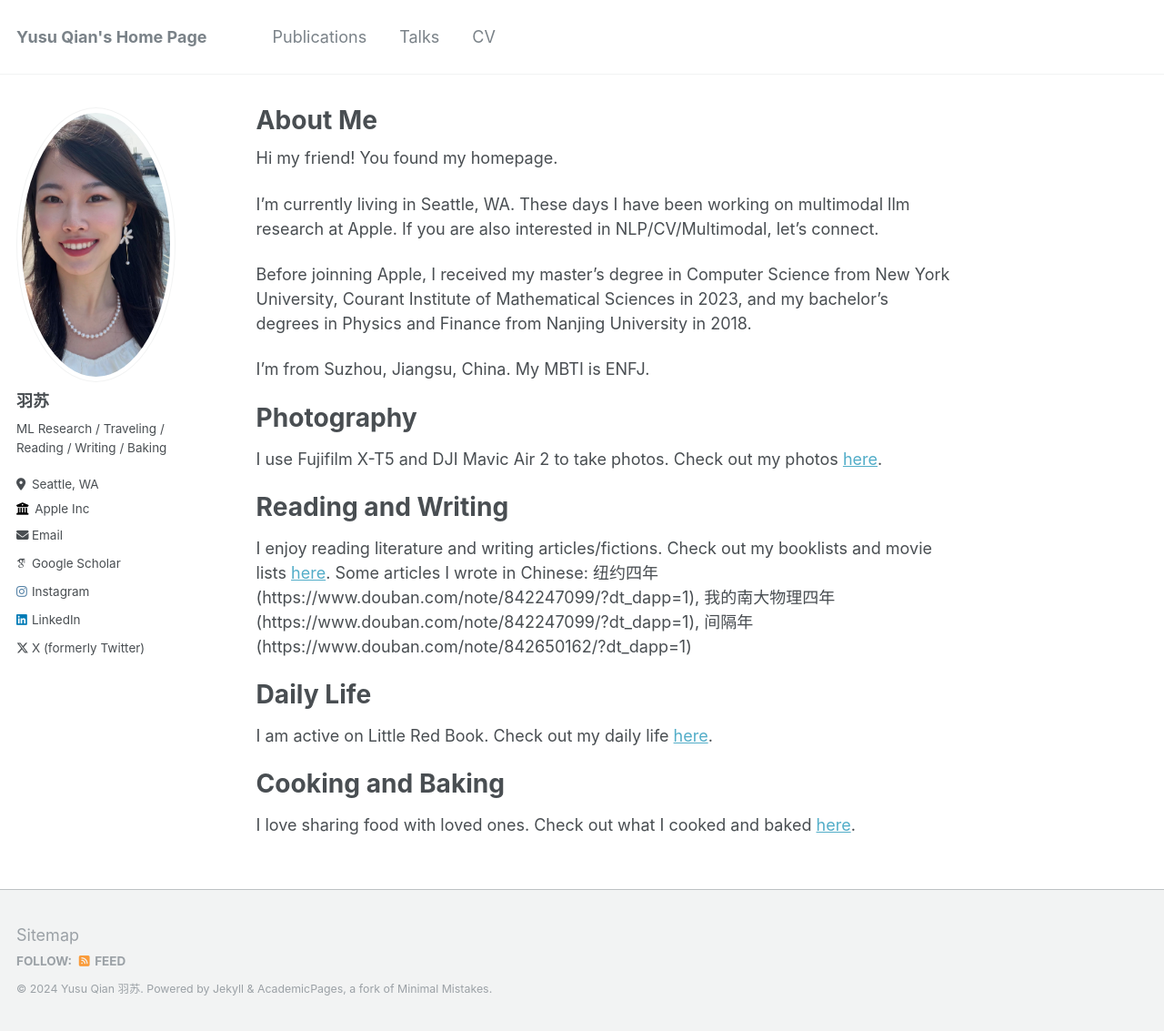
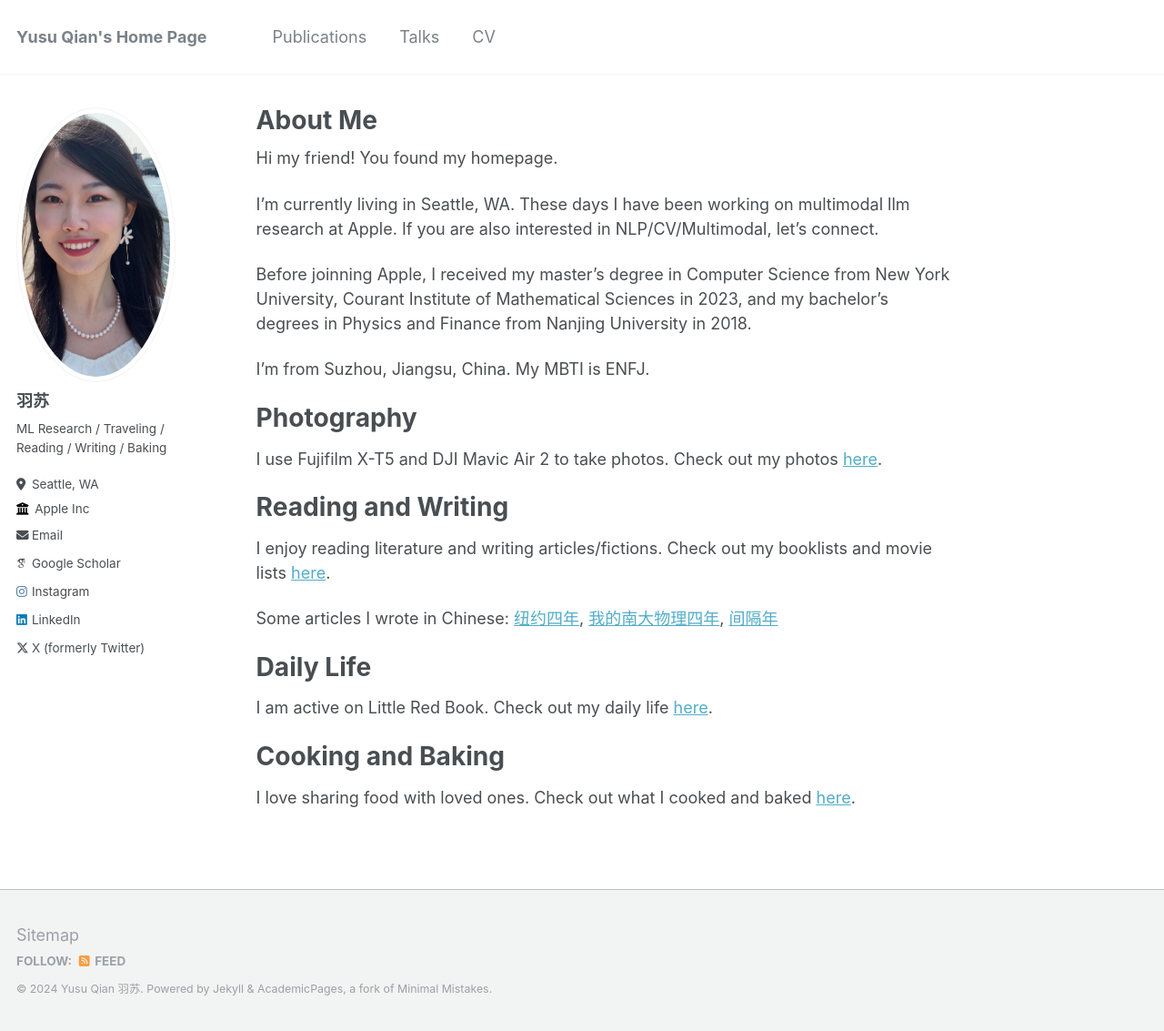
Before and after one commit to sueqian6/sueqian6.github.io, a Jekyll site: the page built from _pages/about.md, in a window 1280 px wide and 1133 px high. Shown: the whole window at 91% size. Built offline with Jekyll 4.4.1, drawn with Linux system fonts in a browser that asks for light colours; some web fonts are replaced.

Commit message:
Update about.md

```diff
--- a/_pages/about.md
+++ b/_pages/about.md
@@ -23,7 +23,8 @@ I use Fujifilm X-T5 and DJI Mavic Air 2 to take photos. Check out my photos [her
 Reading and Writing
 ======
 I enjoy reading literature and writing articles/fictions. Check out my booklists and movie lists [here](https://www.douban.com/people/175474535/?_i=9314726DuUjTuu).
-Some articles I wrote in Chinese: 纽约四年(https://www.douban.com/note/842247099/?dt_dapp=1), 我的南大物理四年(https://www.douban.com/note/842247099/?dt_dapp=1), 间隔年(https://www.douban.com/note/842650162/?dt_dapp=1)
+
+Some articles I wrote in Chinese: [纽约四年](https://www.douban.com/note/842247099/?dt_dapp=1), [我的南大物理四年](https://www.douban.com/note/842247099/?dt_dapp=1), [间隔年](https://www.douban.com/note/842650162/?dt_dapp=1)
 
 Daily Life
 ======
```
